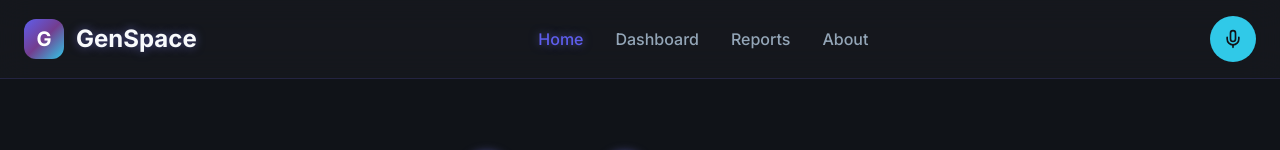
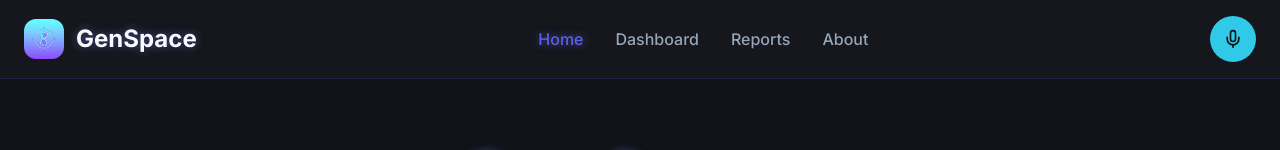
Before and after one commit to Kanha39/gen-space-navigator, a React (Vite) app: page / in a window 1280 px wide. Shown: the top 150 px of the page. Built offline with nearby package versions, Linux system fonts and the light colour scheme; the HTML template or start-up script is replaced by a standard one.

Commit message:
Refactor: Change logo

```diff
--- a/src/components/Layout.tsx
+++ b/src/components/Layout.tsx
@@ -2,6 +2,7 @@ import { ReactNode } from "react";
 import { NavLink } from "react-router-dom";
 import { Mic, MicIcon } from "lucide-react";
 import { useState } from "react";
+import genspaceLogo from "@/assets/genspace-logo.png";
 
 interface LayoutProps {
   children: ReactNode;
@@ -26,9 +27,11 @@ const Layout = ({ children }: LayoutProps) => {
           <div className="flex items-center justify-between">
             {/* Logo */}
             <NavLink to="/" className="flex items-center space-x-3">
-              <div className="w-10 h-10 rounded-lg bg-gradient-cosmic flex items-center justify-center">
-                <span className="text-white font-bold text-xl">G</span>
-              </div>
+              <img
+                src={genspaceLogo}
+                alt="GenSpace Logo"
+                className="w-10 h-10 rounded-lg"
+              />
               <span className="text-2xl font-bold text-glow">GenSpace</span>
             </NavLink>
 
```
Also changed, not shown: src/assets/genspace-logo.png (added).
